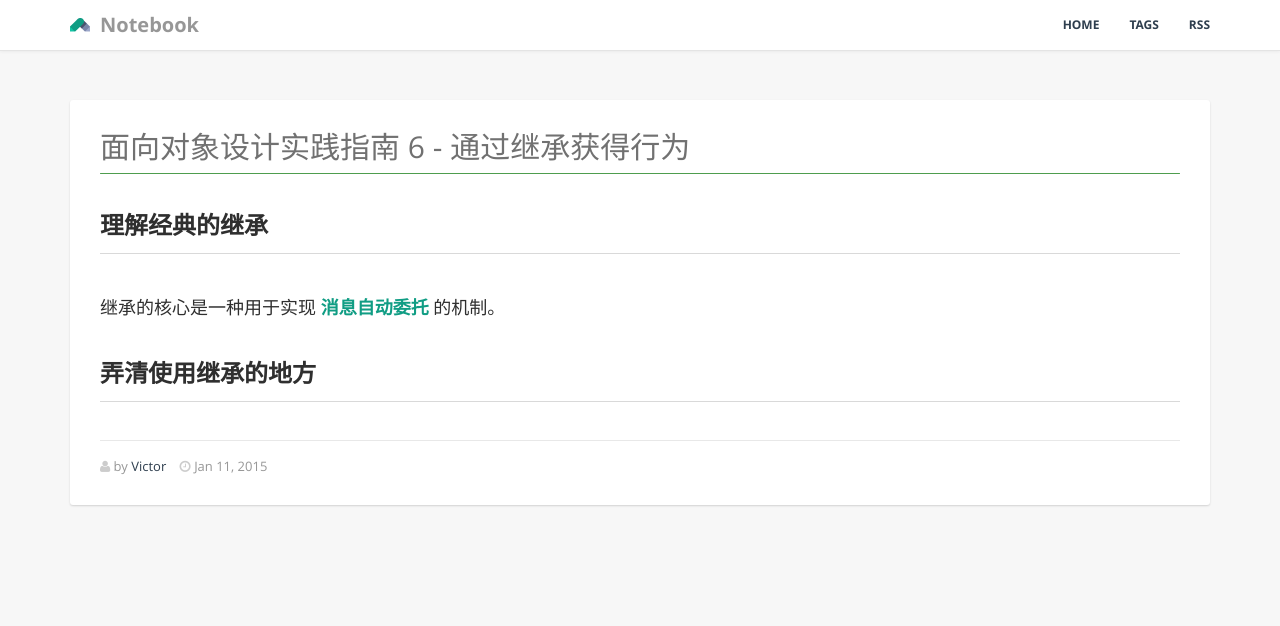
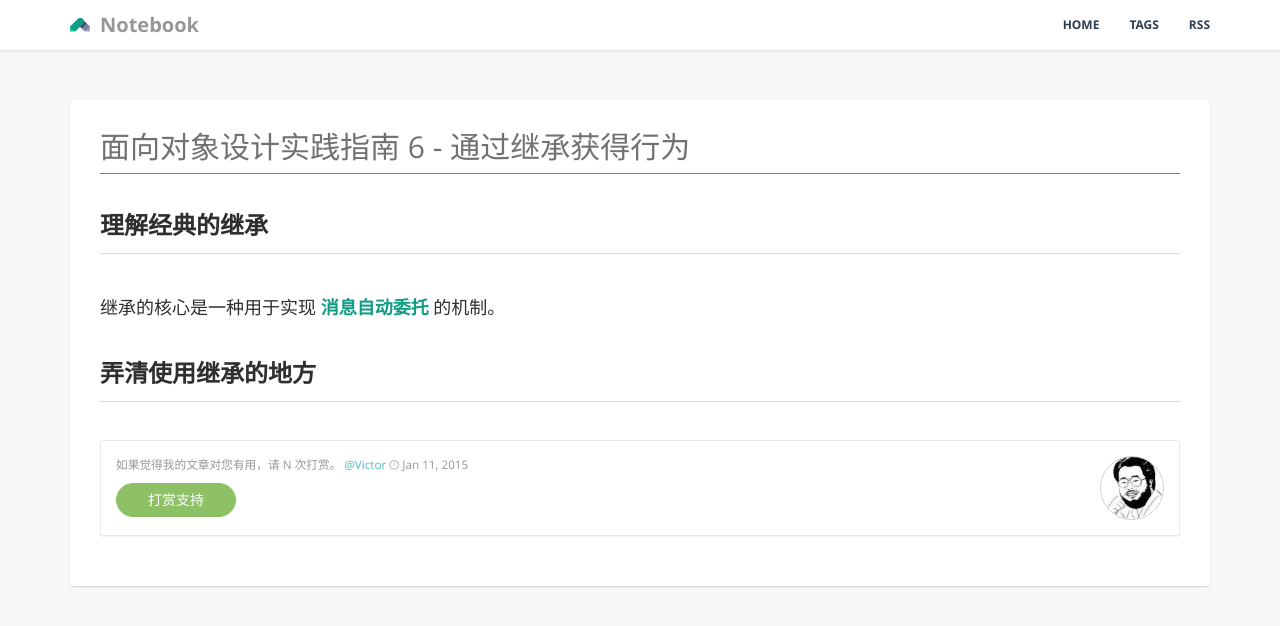
Before and after one commit to GiaoGiaoCat/GiaoGiaoCat.github.io, a Jekyll site: the page built from _posts/201501/2015-01-11-Object-Oriented-Design-in-Ruby-6.md, in a window 1280 px wide. Shown: the top 626 px of the page. Built offline with Jekyll 4.4.1, drawn with Linux system fonts in a browser that asks for light colours.

Commit message:
add miss layout

```diff
--- a/_layouts/post.html
+++ b/_layouts/post.html
@@ -18,12 +18,28 @@
                 <div class="post-sum">
                   {{ content }}
                 </div>
-                <div class="line line-lg"></div>
-                <div class="text-muted">
-                  {% if page.author %}<i class="fa fa-user icon-muted"></i> by <a href="https://github.com/{{ site.github_username }}" class="m-r-sm">{{ page.author }}</a>{% endif %}
-                  <i class="fa fa-clock-o icon-muted"></i> {{ page.date | date: "%b %-d, %Y" }}
-                  {% if page.meta %}<a href="#" class="m-l-sm"><i class="fa fa-comment-o icon-muted"></i> {{ page.meta }}{% endif %}
-                </div>
+
+                <section class="panel panel-default">
+                  <div class="panel-body">
+                    <a href="https://github.com/{{ site.github_username }}" class="thumb pull-right m-l">
+                      <img src="/assets/images/avatar.jpg" class="img-circle">
+                    </a>
+                    <div class="clear">
+                      <p>
+                        <small class="block text-muted">
+                          如果觉得我的文章对您有用，请 N 次打赏。
+
+                          {% if page.author %}<a href="https://github.com/{{ site.github_username }}" class="text-info">@{{ page.author }} <i class="icon-twitter"></i></a>{% endif %}
+
+                          <i class="fa fa-clock-o icon-muted"></i> {{ page.date | date: "%b %-d, %Y" }}
+
+                          {% if page.meta %}<a href="#" class="m-l-sm"><i class="fa fa-comment-o icon-muted"></i> {{ page.meta }}{% endif %}
+                        </small>
+                      </p>
+                      <a href="/reward/" class="btn btn-s-md btn-success btn-rounded">打赏支持</a>
+                    </div>
+                  </div>
+                </section>
               </div>
             </div>
           <!-- End Post -->
```
